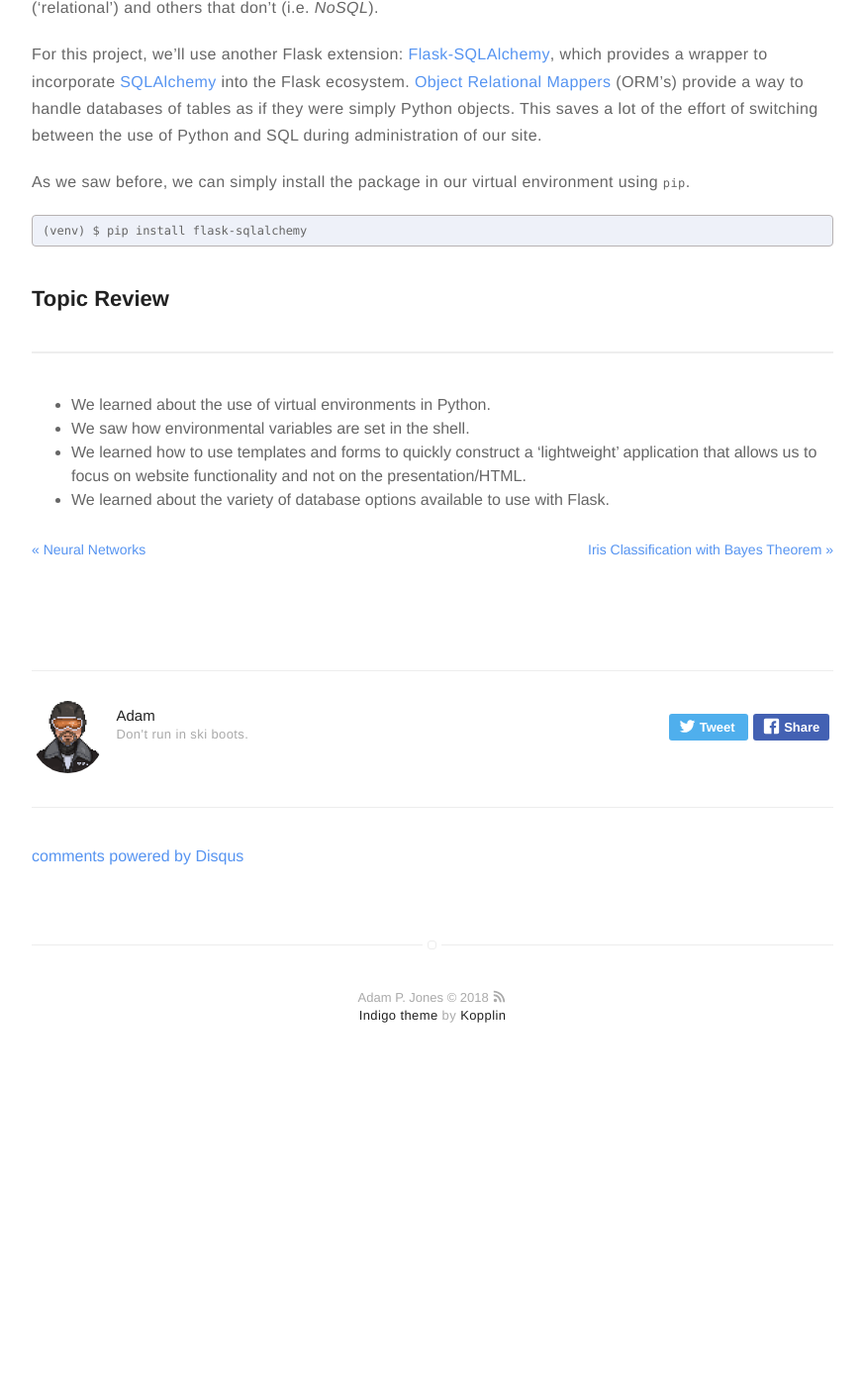
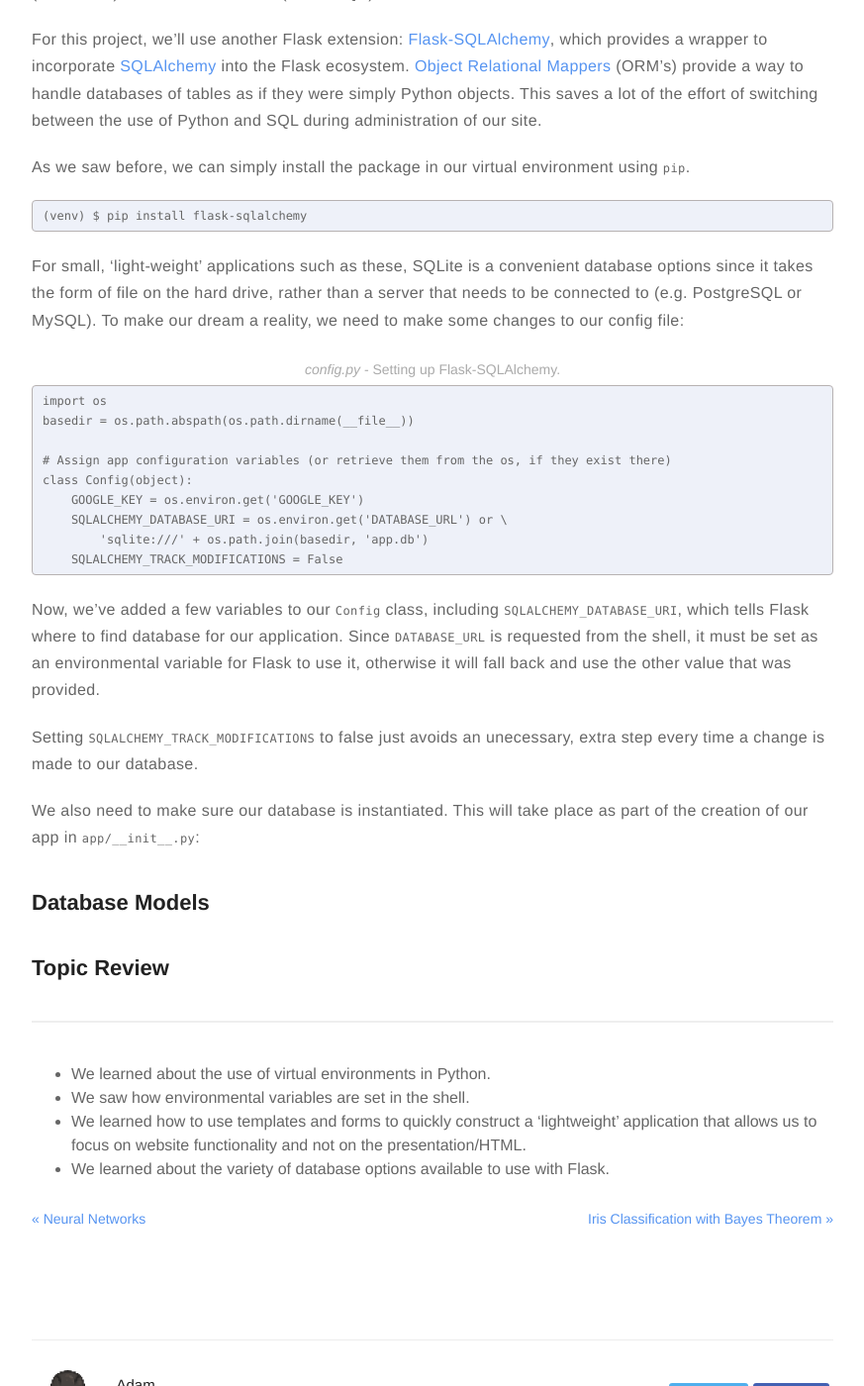
Before and after one commit to meccaLeccaHi/meccaLeccaHi.github.io, a Jekyll site: the page built from _posts/2018-11-08-web-apps-with-flask.md, in a window 1280 px wide and 1400 px high, scrolled down 11049 px. Shown: the whole window at 99% size, without its empty margins (203-1076 px from the left). Built offline with Jekyll 4.4.1, drawn with Linux system fonts in a browser that asks for light colours; comment, search, counter and statistics services are not loaded; before the commit the page ends 12146 px from its top, so only the background shows below that; some of the changed text lies outside the part shown.

Commit message:
adding section to post

````diff
--- a/_posts/2018-11-08-web-apps-with-flask.md
+++ b/_posts/2018-11-08-web-apps-with-flask.md
@@ -27,19 +27,19 @@ When Jerry isn't [dodging yeti's](https://ski.ihoc.net/), he loves tearing up th
 ## Topic Guide
 - [Learning Objectives](#learning-objectives)
 - [Installing Dependencies](#dependencies)
-- [Setting up the environment](#environment)
+- [Setting Up The environment](#environment)
     - [Virtual Environments](#virtual_environment)
-    - [Setting environmental variables](#environmental_variables)
+    - [Setting Environmental Variables](#environmental_variables)
 - [Templates](#templates)
-    - [Template inheritance](#template_inheritance)
+    - [Template Inheritance](#template_inheritance)
 - [Forms](#forms)
-    - [Locate resorts form](#locate_form)
-    - [Form templates](#form_templates)
-    - [Add location view](#add_view)
-    - [Using data from forms](#form_data)
+    - [Locate Resorts Form](#locate_form)
+    - [Form Templates](#form_templates)
+    - [Add Location View](#add_view)
+    - [Using Data From Forms](#form_data)
+- [Databases](#databases)
+    - [Database Models](#database_models)
 
-
-- [Databases](#databases)
 
 - [Topic Review](#topic-review)
 
@@ -80,18 +80,18 @@ $ source venv/bin/activate
 This project served as a nice opportunity to get more familiar with Flask, with the intent of eventually building an app of greater utility down the road (perhaps integrating [Plotly](https://plot.ly/products/dash/)). For now let's learning about the essential components involved with Flask. But first, a brief primer on virtual environments and environmental variables.
 
 <a id="environment"></a>
-## Setting up the environment
+## Setting Up The Environment
 
 Obviously, we are going to use Python 3 in this post as we have for all the others. So, if it's not installed, we can change that like so:
 `$ sudo apt-get -y install python3 python3-venv python3-dev`
 
 <a id="virtual_environment"></a>
-### Virtual environments
+### Virtual Environments
 A _virtual environment_ is an enclosed copy of the Python interpreter. By that I mean that when you install Python packages in a virtual environment (as opposed to the system-wide Python interpreter), only the virtual environment is affected. This provides us greater freedom to experiment with numerous environments in parallel, while keeping the changes in each separate from the others.
 - This also allows others to re-create your environment more easily, as we'll see below.
 - Plus, they are 'owned' by the user who creates them, so they don't require a separate admin account.
 
-#### Create environment
+#### Create the environment
 We can start by creating a virtual environment inside the project we are working on. So, from within that directory, run:
 >`$ python -m venv venv`\*
 >\*If we want to use a different interpreter (e.g. `python3` or `python2`), use that instead.
@@ -103,13 +103,13 @@ Now that the environmet has been created, we install it like so:
 >`$ virtualenv venv`
 
 
-#### Activate environment
+#### Activating environments
 Having done so, we can `cd` into this package and 'activate' the appropriate virtual environment whenever we want like so:
 >`$ source venv/bin/activate`
 
 Notice that the cursor will change from `$` to `(venv) $`
 
-#### Install environment
+#### Install the environment
 Now, we're ready to start customizing our environment!
 **Just remember**, the changes you make inside your virtual environment are unique to that environment, and will not exist if the environment is deactivated. The changes you make *are* persistent, however, and will stay the way they are left on the last time they are used.
 
@@ -123,7 +123,7 @@ The beauty of it is that it allows someone else to immediately adopt the same en
 >`$ pip install -r requirements.txt`
 
 <a id="environmental_environment"></a>
-### Setting environmental variables
+### Setting Environmental Variables
 'Environmental variables' are one way for a particular environment to keep track of certain settings, and to pass thos settings between different processes within the same environment. They are usually employed to keep track of ephemeral data, such as location of the current working directory.
 
 By convention, environmental variables are typically defined using all capital letters, which helps users distinguish environmental variables from other variable types.
@@ -173,7 +173,7 @@ This is a super simple HTML page that defines the title and a heading. But, noti
 {% include figure.html url="/assets/images/flask/render_example.png" caption="Super simple HTML page produced from our `index.html` template." width="55%" %}
 
 <a id="template_inheritance"></a>
-### Template inheritance
+### Template Inheritance
 An just like a Python function can contain other functions, templates can contain other templates. That way we can use them when we need to render commonly-occuring elements in our website, like the navigation bar or log-in page.
 For example, if we define a base template and name it `base.html`, we could include a very simple navigation bar on every page that allows us to quickly navigate our entire site. So we can modify `index.html` to create `base.html` like so:
 
@@ -213,7 +213,7 @@ Fortunately, Flask has an extension to handle web forms: [Flask-WTF](http://pack
 (venv) $ pip install flask-wtf
 ```
 <a id="locate_form"></a>
-### Locate resorts form
+### Locate Resorts Form
 
 For our first form, let's create the form we will use to locate ski resorts closest to the user based their location, which will have to be provided as text input.  Flask-WTF uses Python classes to represent each type of web form. So, in order to create a new form we define it as a new class whose variables represent the fields of the form. We can group our forms together in a new module *app/form.py* (see below).
 <figcaption><i>app/form.py</i> - Now with LocateForm class.<br>&nbsp;</figcaption>
@@ -233,7 +233,7 @@ As you can see, we are importing a class from the WTForms package for each field
 The `validators` you noticed in the string field just assigns certain validation routines to the submission of data through these fields. In this case, `DataRequired` will just check and make sure the text field is not empty upon submission. But more complicated validators are also available.
 
 <a id="form_templates"></a>
-### Form templates
+### Form Templates
 Now we just need to connect the form to an HTML template to render it in a browser. But Flask makes this simple by handling most of the HTML rendering for you. For example, the template for the location form is shown below.
 
 <figcaption><i>app/templates/locate.html</i> - Location form template.<br>&nbsp;</figcaption>
@@ -260,7 +260,7 @@ As with `index.html`, this template is another extension of the `base.html` temp
 We can infer that this template expects a `form` argument upon instantiation. We'll see how that's handled below, in the last document that's required to implement our brilliant location form.
 
 <a id="add_view"></a>
-### Add location view
+### Add Location View
 Now, let's add a new function to our `routes` module that defines the new `/locate` view that we've added to our website.  We do that by adding another function to *app/form.py* (see below). This is where we import and instantiate LocateForm from `forms.py`, while passing it to the template to be rendered.
 
 <figcaption><i>app/routes.py</i> - Adding location view.<br>&nbsp;</figcaption>
@@ -296,7 +296,7 @@ And *viola*! Pretty neat, eh?
 {% include figure.html url="/assets/images/flask/added_locate_view.png" caption="Added 'location' view to website." width="55%" %}
 
 <a id="form_data"></a>
-### Using data from forms
+### Using Data From Forms
 
 While this may look nice, anyone who was brave enough to click on 'submit' would find that we get an error: "Method Not Allowed". That's simply because we still need to provide our web form with some logic telling it how to handle the data provided by the user. We accomplish that by modifying our definition of the `locate` class in `routes.py` (see below).
 
@@ -368,6 +368,32 @@ As we saw before, we can simply install the package in our virtual environment u
 (venv) $ pip install flask-sqlalchemy
 ```
 
+For small, 'light-weight' applications such as these, SQLite is a convenient database options since it takes the form of file on the hard drive, rather than a server that needs to be connected to (e.g. PostgreSQL or MySQL). To make our dream a reality, we need to make some changes to our config file:
+
+<figcaption><i>config.py</i> - Setting up Flask-SQLAlchemy.<br>&nbsp;</figcaption>
+```
+import os
+basedir = os.path.abspath(os.path.dirname(__file__))
+
+# Assign app configuration variables (or retrieve them from the os, if they exist there)
+class Config(object):
+    GOOGLE_KEY = os.environ.get('GOOGLE_KEY')
+    SQLALCHEMY_DATABASE_URI = os.environ.get('DATABASE_URL') or \
+        'sqlite:///' + os.path.join(basedir, 'app.db')
+    SQLALCHEMY_TRACK_MODIFICATIONS = False
+```
+Now, we've added a few variables to our `Config` class, including `SQLALCHEMY_DATABASE_URI`, which tells Flask where to find database for our application. Since `DATABASE_URL` is requested from the shell, it must be set as an environmental variable for Flask to use it, otherwise it will fall back and use the other value that was provided.
+
+Setting `SQLALCHEMY_TRACK_MODIFICATIONS` to false just avoids an unecessary, extra step every time a change is made to our database.
+
+We also need to make sure our database is instantiated. This will take place as part of the creation of our app in `app/__init__.py`:
+
+
+
+
+
+<a id="database_models"></a>
+## Database Models
 
 
 
````
